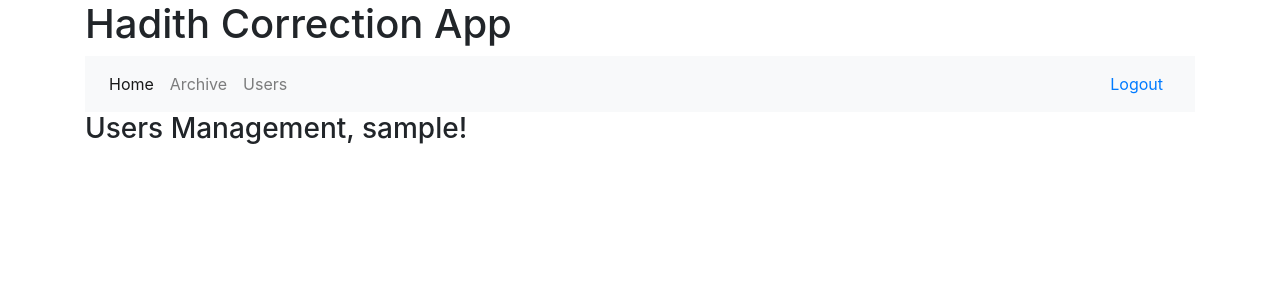
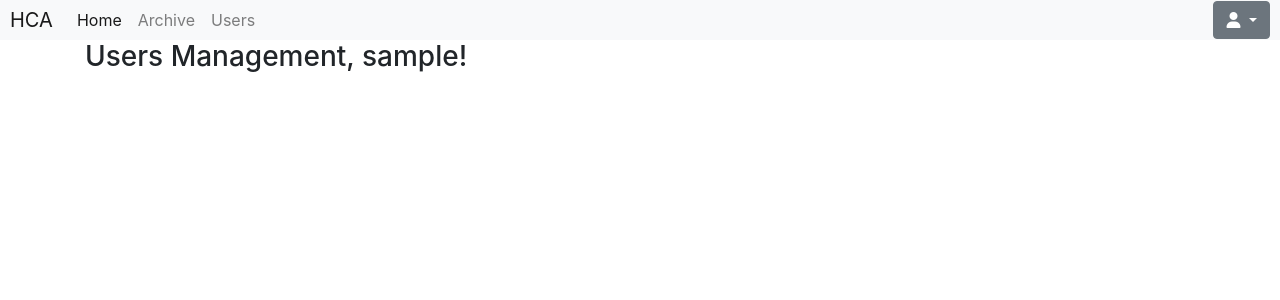
Before and after one commit to sunnah-com/corrections, a Flask app: template frontend/templates/users.html in a window 1280 px wide. Shown: the top 300 px of the page. Run offline with Flask 2, Linux system fonts and the light colour scheme; the template is opened without the code that fills it: most values are stand-ins (such as "Sample title", 1, 10 or a date in 2020); parts of the project's set-up code (start-up, migrations or seed data) failed here and were passed over; some libraries are stand-ins or nearby versions.

Commit message:
issue-68: removed welcome message, navbar is full screen, added user icon dropdown for logout and user name,added some minor margins

```diff
--- a/frontend/static/css/styles.css
+++ b/frontend/static/css/styles.css
@@ -1,11 +1,19 @@
+.header-container {
+  margin-bottom: 20px;
+}
+
+.header-container nav {
+  padding: 0 10px 0 10px;
+}
+
 .label {
-    font-weight: bold;
+  font-weight: bold;
 }
 
 .item {
-    border       : 1px solid #ddd;
-    border-radius: 4px;
-    background   : #eee;
-    padding      : 16px;
-    margin-bottom: 16px;
+  border: 1px solid #ddd;
+  border-radius: 4px;
+  background: #eee;
+  padding: 16px;
+  margin-bottom: 16px;
 }
--- a/frontend/templates/index.html
+++ b/frontend/templates/index.html
@@ -1,7 +1,6 @@
 {% extends 'layout.html' %}
 
 {% block content %}
-<h3>Welcome {{ username }}!</h3>
 <script type="text/javascript">
   originalEmailTemplate = {{ email_template | tojson }};
 </script>
--- a/frontend/templates/layout.html
+++ b/frontend/templates/layout.html
@@ -1,21 +1,46 @@
 <html>
-
   <head>
-    <link rel="shortcut icon" href="{{ url_for('static', filename='favicon.ico') }}">
-    <link rel="stylesheet" href="https://stackpath.bootstrapcdn.com/bootstrap/4.5.2/css/bootstrap.min.css"
-        integrity="sha384-JcKb8q3iqJ61gNV9KGb8thSsNjpSL0n8PARn9HuZOnIxN0hoP+VmmDGMN5t9UJ0Z" crossorigin="anonymous">
-    <link rel="stylesheet" href="{{ url_for('static', filename='css/styles.css') }}" />
-    <script src="https://cdnjs.cloudflare.com/ajax/libs/popper.js/1.11.0/umd/popper.min.js" integrity="sha384-b/U6ypiBEHpOf/4+1nzFpr53nxSS+GLCkfwBdFNTxtclqqenISfwAzpKaMNFNmj4" crossorigin="anonymous"></script>
-    <script src="https://code.jquery.com/jquery-3.5.1.min.js" integrity="sha256-9/aliU8dGd2tb6OSsuzixeV4y/faTqgFtohetphbbj0=" crossorigin="anonymous"></script>
-    <script src="https://stackpath.bootstrapcdn.com/bootstrap/4.5.2/js/bootstrap.min.js" integrity="sha384-B4gt1jrGC7Jh4AgTPSdUtOBvfO8shuf57BaghqFfPlYxofvL8/KUEfYiJOMMV+rV" crossorigin="anonymous"></script>
+    <link
+      rel="shortcut icon"
+      href="{{ url_for('static', filename='favicon.ico') }}"
+    />
+    <link
+      rel="stylesheet"
+      href="https://stackpath.bootstrapcdn.com/bootstrap/4.5.2/css/bootstrap.min.css"
+      integrity="sha384-JcKb8q3iqJ61gNV9KGb8thSsNjpSL0n8PARn9HuZOnIxN0hoP+VmmDGMN5t9UJ0Z"
+      crossorigin="anonymous"
+    />
+    <link
+      rel="stylesheet"
+      href="{{ url_for('static', filename='css/styles.css') }}"
+    />
+    <script
+      src="https://cdnjs.cloudflare.com/ajax/libs/popper.js/1.11.0/umd/popper.min.js"
+      integrity="sha384-b/U6ypiBEHpOf/4+1nzFpr53nxSS+GLCkfwBdFNTxtclqqenISfwAzpKaMNFNmj4"
+      crossorigin="anonymous"
+    ></script>
+    <script
+      src="https://code.jquery.com/jquery-3.5.1.min.js"
+      integrity="sha256-9/aliU8dGd2tb6OSsuzixeV4y/faTqgFtohetphbbj0="
+      crossorigin="anonymous"
+    ></script>
+    <script
+      src="https://stackpath.bootstrapcdn.com/bootstrap/4.5.2/js/bootstrap.min.js"
+      integrity="sha384-B4gt1jrGC7Jh4AgTPSdUtOBvfO8shuf57BaghqFfPlYxofvL8/KUEfYiJOMMV+rV"
+      crossorigin="anonymous"
+    ></script>
     <script src="https://cdn.jsdelivr.net/npm/vue"></script>
+    <script
+      src="https://kit.fontawesome.com/9ac4e99ba9.js"
+      crossorigin="anonymous"
+    ></script>
   </head>
 
   <body>
-    <div id="app" class="container">
-        <h1>Hadith Correction App</h1>
+    <div id="app" class="header-container">
       <nav class="navbar navbar-expand-lg navbar-light bg-light">
         <div class="collapse navbar-collapse" id="navbarSupportedContent">
+          <a class="navbar-brand" href="/">HCA</a>
           <ul class="navbar-nav mr-auto">
             <li class="nav-item active">
               <a class="nav-link" href="/">Home</a>
@@ -27,12 +52,25 @@
               <a class="nav-link" href="/users">Users</a>
             </li>
           </ul>
+          <div class="btn-group">
+            <button
+              type="button"
+              class="btn btn-secondary dropdown-toggle"
+              data-toggle="dropdown"
+              aria-haspopup="true"
+              aria-expanded="false"
+            >
+              <i class="fas fa-user"></i>
+            </button>
+            <div class="dropdown-menu dropdown-menu-right">
+              <a class="nav-link" href="/users">{{ username }}</a>
               <a class="nav-link" href="{{ logout_url }}">Logout</a>
             </div>
+          </div>
+        </div>
       </nav>
-        {% block content %}{% endblock %}
+      <div class="container">{% block content %}{% endblock %}</div>
     </div>
     {% block script %}{% endblock %}
   </body>
-
 </html>
```
Lines whose indentation alone changed are shown as unchanged.
